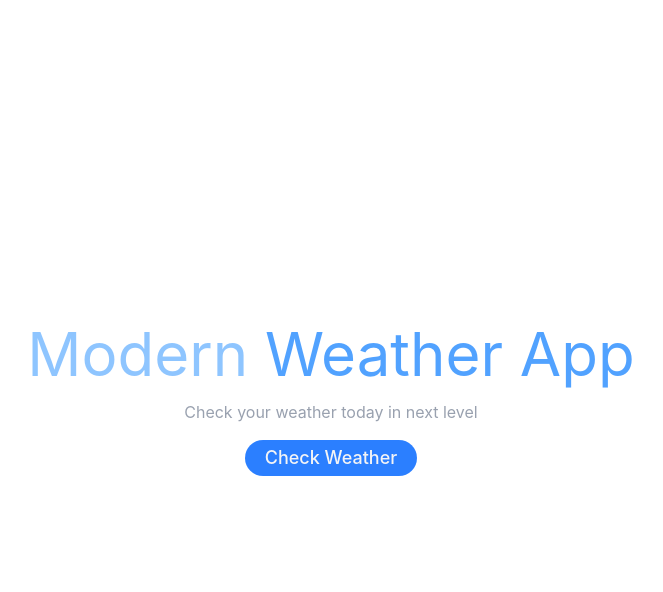
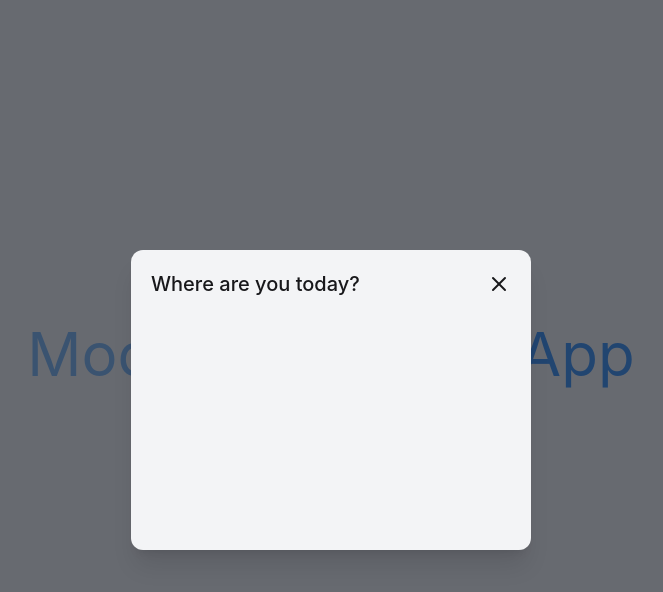
Before and after one commit to sajjadursohag/modern-weather-app, a React (Vite) app: page / in a window 1280 px wide. Both pictures are taken after a click on the button "Check Weather". Shown: the top 592 px of the page, without its empty margins (309-972 px from the left). Built offline with nearby package versions, Linux system fonts and the light colour scheme.

Commit message:
Modal Management working

```diff
--- a/package.json
+++ b/package.json
@@ -11,6 +11,7 @@
   },
   "dependencies": {
     "@tailwindcss/vite": "^4.3.4",
+    "lucide-react": "^1.67.0",
     "react": "^19.3.1",
     "react-dom": "^19.3.1",
     "react-router": "^8.5.1",
--- /dev/null
+++ b/src/components/LocationModal.jsx
@@ -0,0 +1,19 @@
+import { X } from "lucide-react";
+
+
+const LocationModal = ({ onClose}) => {
+  return (
+    <div className="fixed inset-0 flex justify-center items-center bg-gray-950/60">
+      <div className="h-[300px] p-5 rounded-xl w-[400px] bg-gray-100 shadow-xl">
+        <div className="flex justify-between items-center">
+          <h2 className="text-xl font-medium">Where are you today?</h2>
+          <button onClick={onClose} className="cursor-pointer">
+            <X />
+          </button>
+        </div>
+      </div>
+    </div>
+  );
+}
+
+export default LocationModal
--- a/src/pages/Home.jsx
+++ b/src/pages/Home.jsx
@@ -1,10 +1,12 @@
 import { useState } from "react";
+import LocationModal from "../components/LocationModal";
 
 const Home = () => {
-  const [click, setClick] = useState("");
+  const [click, setClick] = useState(false);
   console.log(click);
 
   return (
+    <div className="">
       <div className="text-center">
         <h1 className="text-6xl text-blue-300 font-extra-bold">
           Modern <span className="text-blue-400">Weather App</span>
@@ -13,15 +15,18 @@ const Home = () => {
         <p className="py-4 text-md text-gray-400">
           Check your weather today in next level
         </p>
-      <div>
+      </div>
+      <div className="flex justify-center">
         <button
           type="button"
-          onClick={() => setClick("Clicked")}
+          onClick={() => setClick(true)}
           className="text-lg font-medium hover:scale-105 transition-all bg-blue-500 px-5 py-1 rounded-4xl delay-500 text-gray-100"
         >
           Check Weather
         </button>
       </div>
+
+      {click && <LocationModal onClose={() => setClick(false)} />}
     </div>
   );
 };
```
Also changed, not shown: 1 other file (tests, documents, lock files or other folders). Lines whose indentation alone changed are shown as unchanged.
